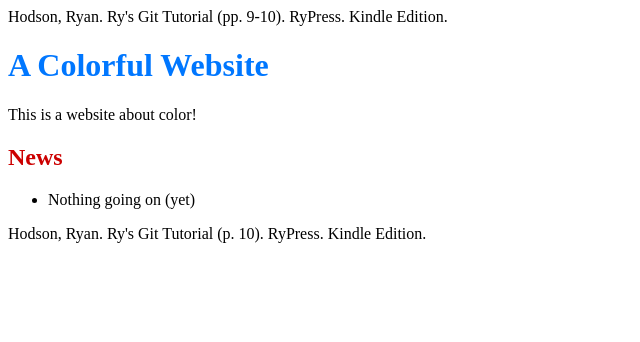
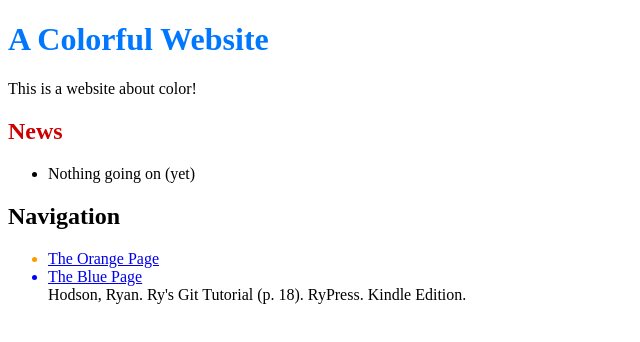
Before and after one commit to PatriciaJG/my-git-repo, a plain HTML site: page index.html in a window 1280 px wide. Shown: the whole page, without its empty margins (0-640 px from the left). Drawn offline with Linux system fonts and the light colour scheme.

Commit message:
Add navigation links

```diff
--- a/index.html
+++ b/index.html
@@ -4,8 +4,6 @@
     <title>A Colorful Website</title>
     <meta charset="utf-8" />
   </head>
-
-  Hodson, Ryan. Ry's Git Tutorial (pp. 9-10). RyPress. Kindle Edition.
 
   <body>
     <h1 style="color: #07f;">A Colorful Website</h1>
@@ -15,7 +13,16 @@
     <ul>
       <li>Nothing going on (yet)</li>
     </ul>
+
+    <h2>Navigation</h2>
+<ul>
+  <li style="color: #F90">
+    <a href="orange.html">The Orange Page</a>
+  </li>
+  <li style="color: #00F">
+    <a href="blue.html">The Blue Page</a>
+  </li>
+
+Hodson, Ryan. Ry's Git Tutorial (p. 18). RyPress. Kindle Edition.
   </body>
 </html>
-
-Hodson, Ryan. Ry's Git Tutorial (p. 10). RyPress. Kindle Edition.
```
Also changed, not shown: blue.html (+1 -0 lines), orange.html (+3 -0 lines).
